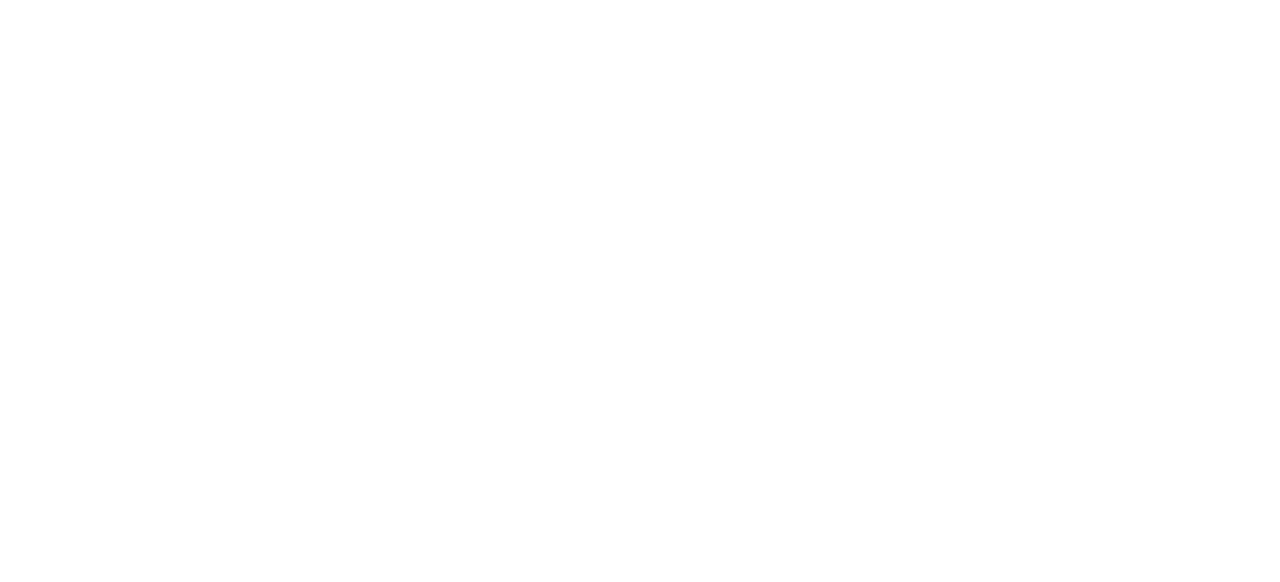
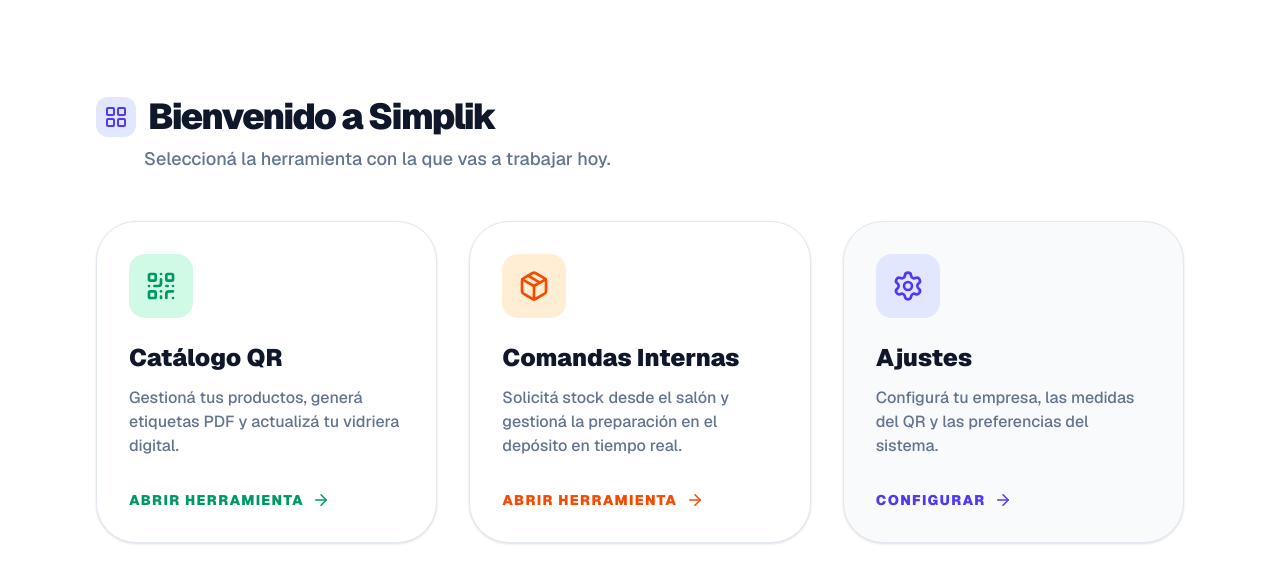
Before and after one commit to santibuffaz19/SIMPLIK-APP, a Next.js app: page / in a window 1280 px wide. Before the commit this address had no page. Shown: the top 582 px of the page. Built offline with nearby package versions, Linux system fonts and the light colour scheme.

Commit message:
agregacion de tool 2 pedidos 2

```diff
--- a/app/page.tsx
+++ b/app/page.tsx
@@ -1,7 +1,67 @@
-import { redirect } from 'next/navigation';
+import Link from 'next/link';
+import { QrCode, Package, ArrowRight, Settings, LayoutGrid } from 'lucide-react';
 
-export default function Home() {
-  // Esto hace que el usuario no vea una página en blanco ni la de Next.js
-  // Lo manda directo a donde está tu lógica de productos.
-  redirect('/dashboard/tools/tool-1-QR');
+export default function DashboardHome() {
+  return (
+    <div className="max-w-6xl mx-auto p-8 font-sans text-slate-800 h-full flex flex-col justify-center min-h-[80vh]">
+      <header className="mb-12">
+        <div className="flex items-center gap-3 mb-2">
+          <div className="bg-indigo-100 p-2 rounded-xl">
+            <LayoutGrid size={24} className="text-indigo-600" />
+          </div>
+          <h1 className="text-4xl font-black text-slate-900 tracking-tighter">Bienvenido a Simplik</h1>
+        </div>
+        <p className="text-slate-500 font-medium text-lg ml-12">Seleccioná la herramienta con la que vas a trabajar hoy.</p>
+      </header>
+
+      <div className="grid grid-cols-1 md:grid-cols-2 lg:grid-cols-3 gap-8">
+
+        {/* TOOL 1: CATÁLOGO QR */}
+        <Link href="/dashboard/tools/tool-1-QR" className="bg-white p-8 rounded-[2.5rem] border border-slate-200 shadow-sm hover:shadow-xl hover:-translate-y-2 hover:border-emerald-300 transition-all group flex flex-col h-full relative overflow-hidden">
+          <div className="absolute top-0 right-0 w-32 h-32 bg-emerald-50 rounded-bl-full -z-10 group-hover:scale-110 transition-transform"></div>
+          <div className="bg-emerald-100 w-16 h-16 rounded-2xl flex items-center justify-center mb-6">
+            <QrCode size={32} className="text-emerald-600" />
+          </div>
+          <h2 className="text-2xl font-black text-slate-900 mb-3">Catálogo QR</h2>
+          <p className="text-slate-500 mb-8 font-medium flex-1">
+            Gestioná tus productos, generá etiquetas PDF y actualizá tu vidriera digital.
+          </p>
+          <div className="mt-auto flex items-center gap-2 text-emerald-600 font-black text-sm uppercase tracking-widest">
+            Abrir Herramienta <ArrowRight size={18} className="group-hover:translate-x-1 transition-transform" />
+          </div>
+        </Link>
+
+        {/* TOOL 2: COMANDAS (NUEVA) */}
+        <Link href="/dashboard/tools/tool-2-pedidos" className="bg-white p-8 rounded-[2.5rem] border border-slate-200 shadow-sm hover:shadow-xl hover:-translate-y-2 hover:border-orange-300 transition-all group flex flex-col h-full relative overflow-hidden">
+          <div className="absolute top-0 right-0 w-32 h-32 bg-orange-50 rounded-bl-full -z-10 group-hover:scale-110 transition-transform"></div>
+          <div className="bg-orange-100 w-16 h-16 rounded-2xl flex items-center justify-center mb-6">
+            <Package size={32} className="text-orange-600" />
+          </div>
+          <h2 className="text-2xl font-black text-slate-900 mb-3">Comandas Internas</h2>
+          <p className="text-slate-500 mb-8 font-medium flex-1">
+            Solicitá stock desde el salón y gestioná la preparación en el depósito en tiempo real.
+          </p>
+          <div className="mt-auto flex items-center gap-2 text-orange-600 font-black text-sm uppercase tracking-widest">
+            Abrir Herramienta <ArrowRight size={18} className="group-hover:translate-x-1 transition-transform" />
+          </div>
+        </Link>
+
+        {/* ACCESO A CONFIGURACIÓN */}
+        <Link href="/dashboard/configuracion" className="bg-slate-50 p-8 rounded-[2.5rem] border border-slate-200 shadow-sm hover:shadow-xl hover:-translate-y-2 hover:border-indigo-300 transition-all group flex flex-col h-full relative overflow-hidden">
+          <div className="absolute top-0 right-0 w-32 h-32 bg-indigo-50/50 rounded-bl-full -z-10 group-hover:scale-110 transition-transform"></div>
+          <div className="bg-indigo-100 w-16 h-16 rounded-2xl flex items-center justify-center mb-6">
+            <Settings size={32} className="text-indigo-600" />
+          </div>
+          <h2 className="text-2xl font-black text-slate-900 mb-3">Ajustes</h2>
+          <p className="text-slate-500 mb-8 font-medium flex-1">
+            Configurá tu empresa, las medidas del QR y las preferencias del sistema.
+          </p>
+          <div className="mt-auto flex items-center gap-2 text-indigo-600 font-black text-sm uppercase tracking-widest">
+            Configurar <ArrowRight size={18} className="group-hover:translate-x-1 transition-transform" />
+          </div>
+        </Link>
+
+      </div>
+    </div>
+  );
 }
--- a/components/Sidebar.tsx
+++ b/components/Sidebar.tsx
@@ -1,5 +1,5 @@
 import Link from 'next/link';
-import { LayoutDashboard, QrCode, Settings, LogOut, Box } from 'lucide-react';
+import { LayoutDashboard, QrCode, Settings, LogOut, Box, Package } from 'lucide-react';
 
 export default function Sidebar() {
     return (
@@ -21,14 +21,22 @@
                 <div className="pt-6 pb-2">
                     <p className="px-4 text-xs font-semibold text-slate-500 uppercase tracking-wider mb-4">Herramientas</p>
 
-                    {/* Herramienta 1: Catálogo QR */}
-                    <Link href="/dashboard/tools/tool-1-QR" className="flex items-center gap-3 px-4 py-3 rounded-lg bg-indigo-600/10 text-indigo-400 hover:bg-indigo-600/20 transition-colors border border-indigo-600/20">
-                        <QrCode size={20} />
-                        <span className="font-medium">Catálogo QR</span>
-                    </Link>
+                    <div className="space-y-3">
+                        {/* Herramienta 1: Catálogo QR */}
+                        <Link href="/dashboard/tools/tool-1-QR" className="flex items-center gap-3 px-4 py-3 rounded-lg bg-indigo-600/10 text-indigo-400 hover:bg-indigo-600/20 transition-colors border border-indigo-600/20">
+                            <QrCode size={20} />
+                            <span className="font-medium">Catálogo QR</span>
+                        </Link>
+
+                        {/* Herramienta 2: Comandas Internas (NUEVA) */}
+                        <Link href="/dashboard/tools/tool-2-pedidos" className="flex items-center gap-3 px-4 py-3 rounded-lg bg-orange-500/10 text-orange-400 hover:bg-orange-500/20 transition-colors border border-orange-500/20">
+                            <Package size={20} />
+                            <span className="font-medium">Comandas Internas</span>
+                        </Link>
+                    </div>
 
                     {/* Espacio para futuras herramientas */}
-                    <button className="w-full flex items-center gap-3 px-4 py-3 rounded-lg text-slate-600 cursor-not-allowed mt-2">
+                    <button className="w-full flex items-center gap-3 px-4 py-3 rounded-lg text-slate-600 cursor-not-allowed mt-3">
                         <Box size={20} />
                         <span className="font-medium">Próximamente...</span>
                     </button>
```
